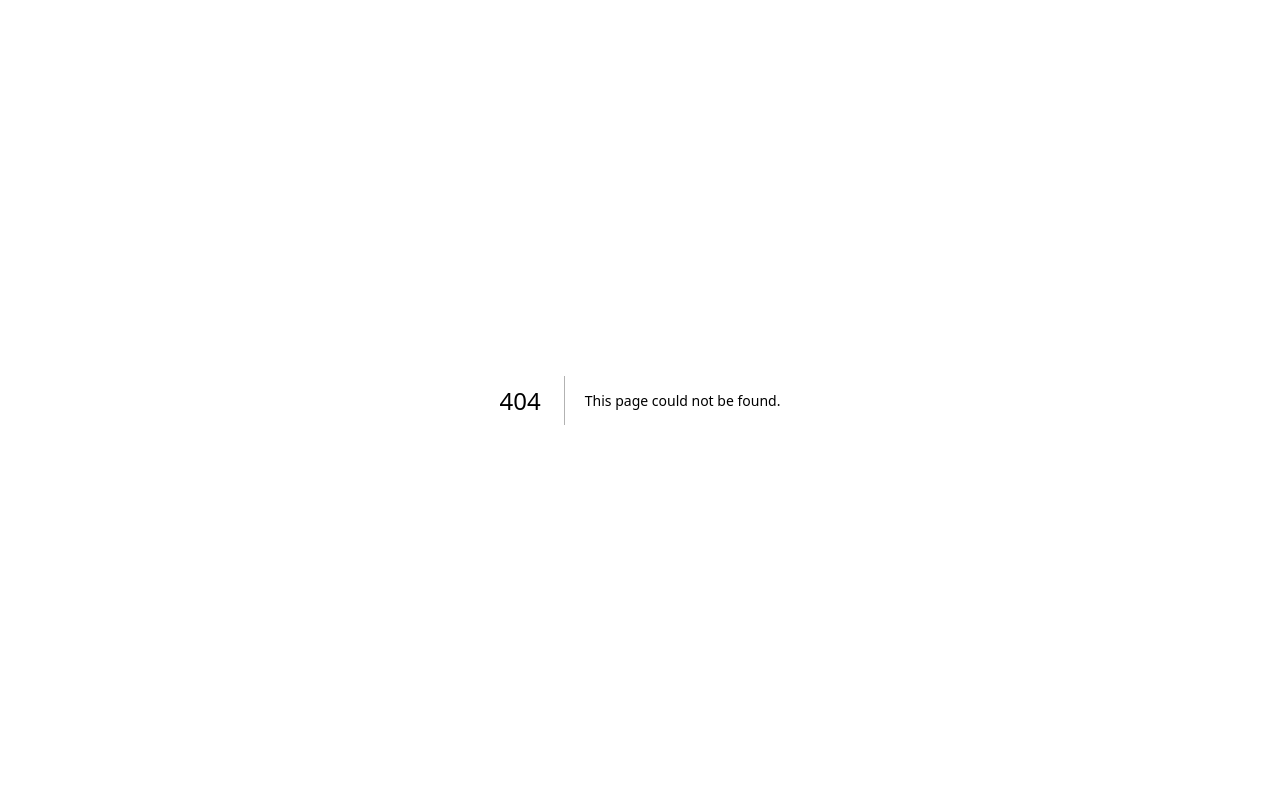
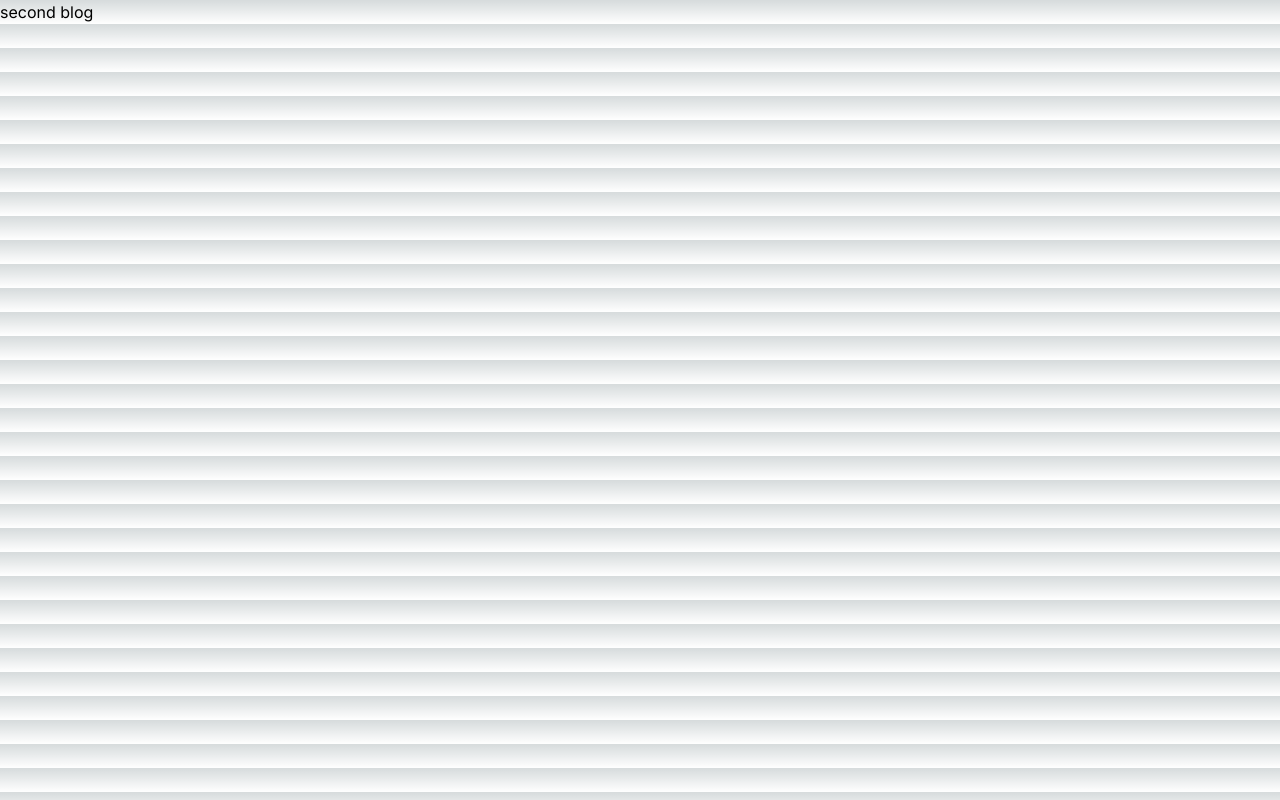
Before and after one commit to romiardanaputra/learn-next-js, a Next.js app: page /blog/second in a window 1280 px wide. Before the commit this address had no page. Built offline with nearby package versions, Linux system fonts and the light colour scheme.

Commit message:
feat(Route): Add nested route (docs learning)

```diff
--- /dev/null
+++ b/src/app/blog/first/page.tsx
@@ -0,0 +1,11 @@
+import { NextPage } from 'next'
+
+interface Props {}
+
+const Page: NextPage<Props> = ({}) => {
+  return <div>
+    <h1>blog first</h1>
+  </div>
+}
+
+export default Page
--- /dev/null
+++ b/src/app/blog/page.tsx
@@ -0,0 +1,9 @@
+import { NextPage } from 'next'
+
+interface Props {}
+
+const Page: NextPage<Props> = ({}) => {
+  return <div></div>
+}
+
+export default Page
--- /dev/null
+++ b/src/app/blog/second/page.tsx
@@ -0,0 +1,13 @@
+import { NextPage } from "next";
+
+interface Props {}
+
+const Page: NextPage<Props> = ({}) => {
+  return (
+    <div>
+      <h1>second blog</h1>
+    </div>
+  );
+};
+
+export default Page;
```
